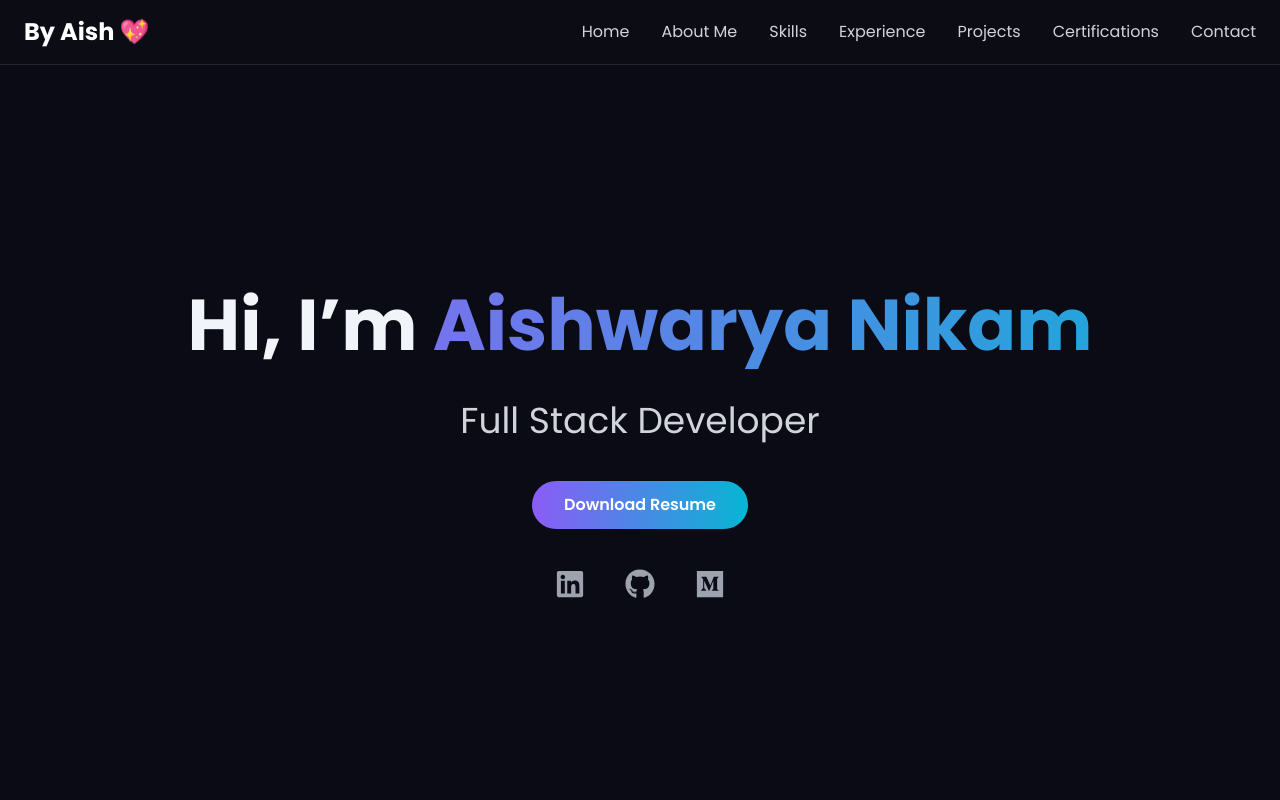
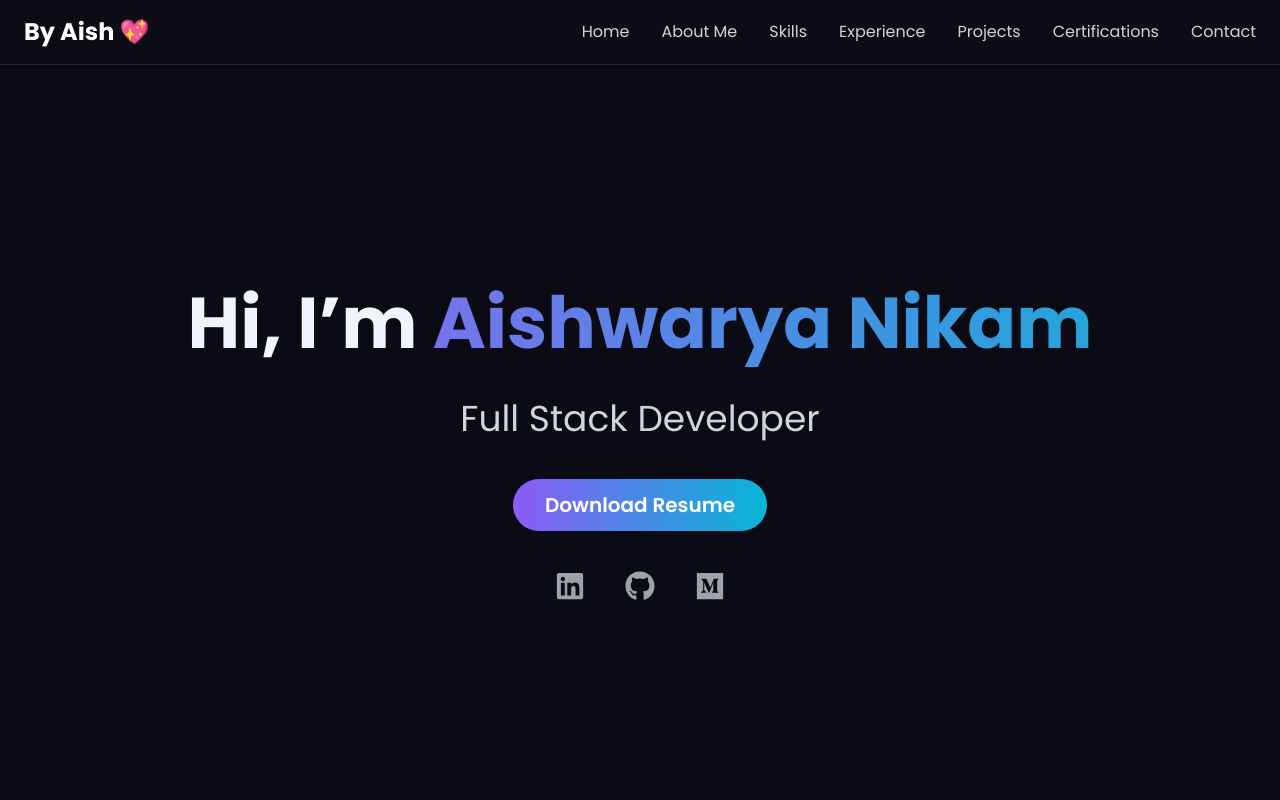
Before and after one commit to nikamaish/AishNik_Portfolio, a React (Vite) app: page / in a window 1280 px wide. Shown: the top 800 px of the page. Built offline with nearby package versions, Linux system fonts and the light colour scheme.

Commit message:
:dizzy: change in resume button

```diff
--- a/src/components/Intro.jsx
+++ b/src/components/Intro.jsx
@@ -30,10 +30,11 @@ const Intro = () => {
   download
   whileHover={{ scale: 1.1 }}
   whileTap={{ scale: 0.95 }}
-                className="glow-btn inline-block mb-10"
+  className="glow-btn inline-block mb-10 px-10 py-5 text-xl font-bold"
 >
   Download Resume
 </motion.a>
+
 
             <motion.div
                 initial={{ opacity: 0 }}
```
Lines whose indentation alone changed are shown as unchanged.
